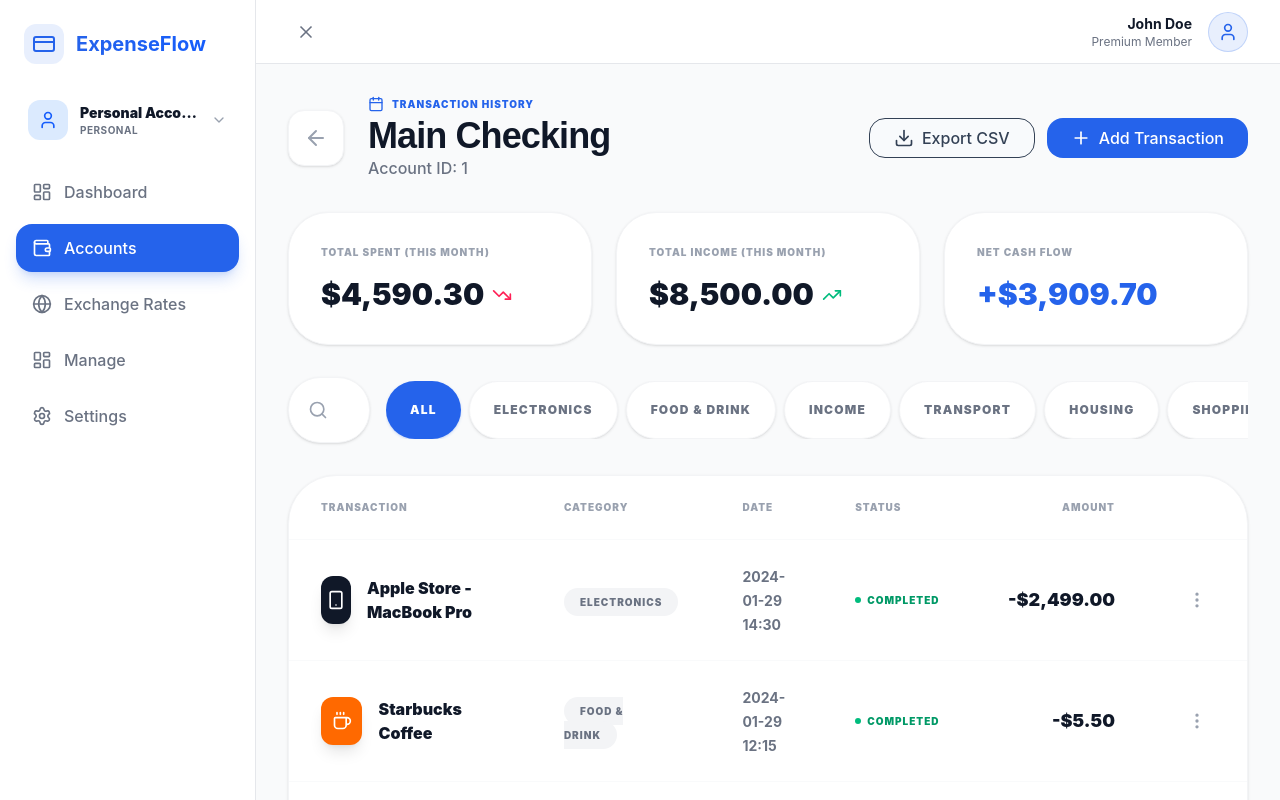
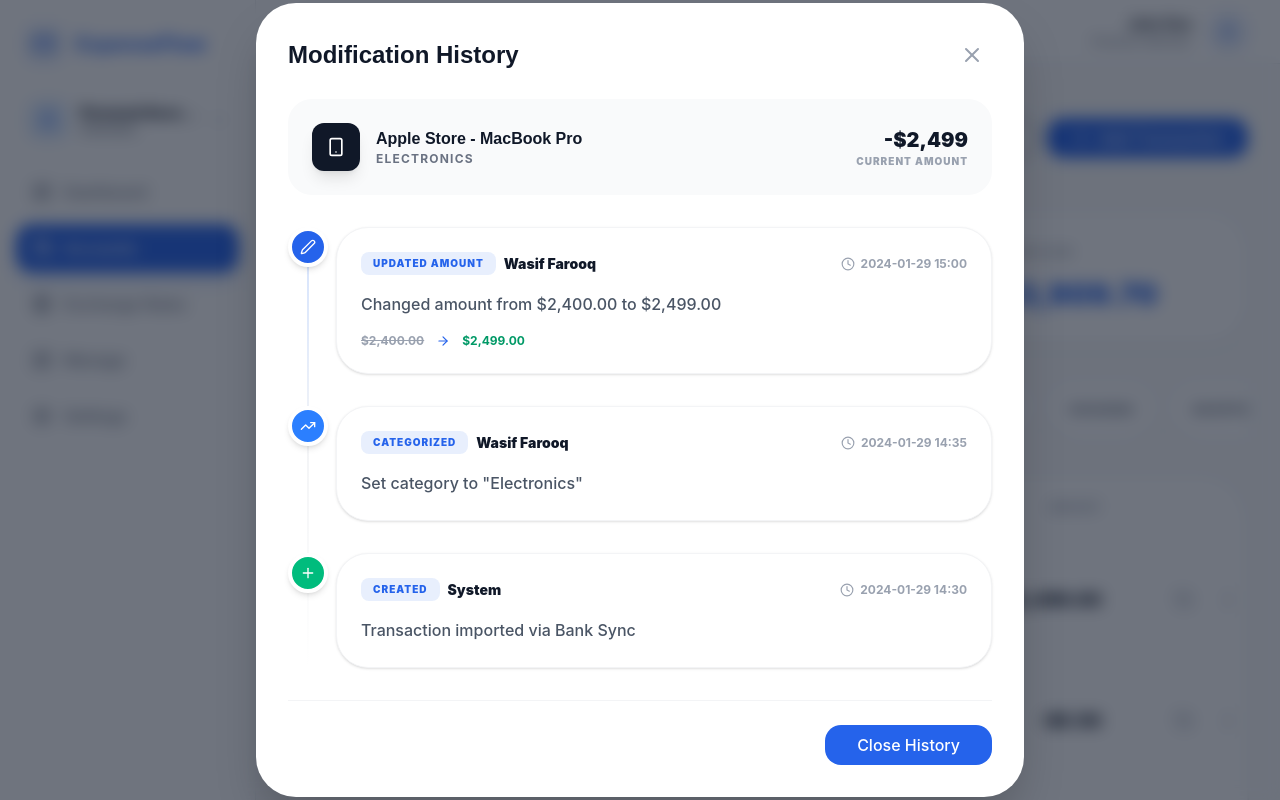
Before and after one commit to wasif-farooq/spendwise-admin, a React (Vite) app: page /accounts/1/transactions in a window 1280 px wide. Both pictures are taken after a click on the button 1197 px from the left and 600 px from the top of the page. Shown: the top 800 px of the page. Built offline with nearby package versions, Linux system fonts and the light colour scheme.

Commit message:
feat: created modification history

```diff
--- a/src/pages/TransactionsPage/index.tsx
+++ b/src/pages/TransactionsPage/index.tsx
@@ -15,9 +15,14 @@
     Smartphone,
     MoreVertical,
     Calendar,
-    Plus
+    Plus,
+    History,
+    Clock,
+    ArrowRight,
+    Edit2
 } from 'lucide-react';
 import { Button } from '../../components/Button';
+import { Modal } from '../../components/Modal';
 
 interface Transaction {
     id: string;
@@ -116,6 +121,35 @@
     const navigate = useNavigate();
     const [searchQuery, setSearchQuery] = useState('');
     const [selectedCategory, setSelectedCategory] = useState('All');
+    const [isHistoryModalOpen, setIsHistoryModalOpen] = useState(false);
+    const [selectedTransaction, setSelectedTransaction] = useState<Transaction | null>(null);
+
+    const MOCK_HISTORY = [
+        {
+            id: 'h1',
+            date: '2024-01-29 15:00',
+            user: 'Wasif Farooq',
+            action: 'Updated Amount',
+            details: 'Changed amount from $2,400.00 to $2,499.00',
+            type: 'update'
+        },
+        {
+            id: 'h2',
+            date: '2024-01-29 14:35',
+            user: 'Wasif Farooq',
+            action: 'Categorized',
+            details: 'Set category to "Electronics"',
+            type: 'category'
+        },
+        {
+            id: 'h3',
+            date: '2024-01-29 14:30',
+            user: 'System',
+            action: 'Created',
+            details: 'Transaction imported via Bank Sync',
+            type: 'create'
+        }
+    ];
 
     const filteredTransactions = useMemo(() => {
         return MOCK_TRANSACTIONS.filter(t => {
@@ -272,9 +306,21 @@
                                             </span>
                                         </td>
                                         <td className="px-8 py-6 text-right">
-                                            <button className="p-2 text-gray-400 hover:text-primary transition-colors">
-                                                <MoreVertical size={20} />
-                                            </button>
+                                            <div className="flex items-center justify-end gap-2">
+                                                <button
+                                                    onClick={() => {
+                                                        setSelectedTransaction(t);
+                                                        setIsHistoryModalOpen(true);
+                                                    }}
+                                                    className="p-2 text-gray-400 hover:text-primary hover:bg-primary/5 rounded-xl transition-all"
+                                                    title="Modification History"
+                                                >
+                                                    <History size={20} />
+                                                </button>
+                                                <button className="p-2 text-gray-400 hover:text-primary hover:bg-primary/5 rounded-xl transition-all">
+                                                    <MoreVertical size={20} />
+                                                </button>
+                                            </div>
                                         </td>
                                     </motion.tr>
                                 ))}
@@ -293,6 +339,78 @@
                     </div>
                 )}
             </div>
+
+            {/* Modification History Modal */}
+            <Modal
+                isOpen={isHistoryModalOpen}
+                onClose={() => setIsHistoryModalOpen(false)}
+                title="Modification History"
+                maxWidth="max-w-3xl"
+            >
+                <div className="space-y-8">
+                    {selectedTransaction && (
+                        <div className="bg-gray-50 p-6 rounded-3xl flex items-center justify-between">
+                            <div className="flex items-center gap-4">
+                                <div className={`h-12 w-12 rounded-xl flex items-center justify-center text-white shadow-lg ${selectedTransaction.color}`}>
+                                    <selectedTransaction.icon size={20} />
+                                </div>
+                                <div>
+                                    <h4 className="font-black text-gray-900">{selectedTransaction.description}</h4>
+                                    <p className="text-xs font-bold text-gray-500 uppercase tracking-widest">{selectedTransaction.category}</p>
+                                </div>
+                            </div>
+                            <div className="text-right">
+                                <p className="text-xl font-black text-gray-900">
+                                    {selectedTransaction.type === 'income' ? '+' : '-'}${selectedTransaction.amount.toLocaleString()}
+                                </p>
+                                <p className="text-[10px] font-black text-gray-400 uppercase tracking-widest">Current Amount</p>
+                            </div>
+                        </div>
+                    )}
+
+                    <div className="relative space-y-8 before:absolute before:inset-0 before:ml-5 before:-translate-x-px before:h-full before:w-0.5 before:bg-gradient-to-b before:from-primary/20 before:via-gray-100 before:to-transparent">
+                        {MOCK_HISTORY.map((item) => (
+                            <div key={item.id} className="relative flex items-start gap-6 pl-12 group">
+                                <div className={`absolute left-0 h-10 w-10 rounded-full border-4 border-white shadow-md flex items-center justify-center transition-transform group-hover:scale-110 ${item.type === 'create' ? 'bg-emerald-500 text-white' :
+                                    item.type === 'category' ? 'bg-blue-500 text-white' : 'bg-primary text-white'
+                                    }`}>
+                                    {item.type === 'create' ? <Plus size={16} /> :
+                                        item.type === 'category' ? <TrendingUp size={16} /> : <Edit2 size={16} />}
+                                </div>
+                                <div className="flex-1 bg-white border border-gray-100 p-6 rounded-[2rem] shadow-sm hover:shadow-md transition-all">
+                                    <div className="flex flex-col sm:flex-row sm:items-center justify-between gap-2 mb-4">
+                                        <div className="flex items-center gap-2">
+                                            <span className="px-3 py-1 bg-primary/10 text-primary text-[10px] font-black uppercase tracking-widest rounded-lg">
+                                                {item.action}
+                                            </span>
+                                            <span className="text-sm font-black text-gray-900">{item.user}</span>
+                                        </div>
+                                        <div className="flex items-center gap-1.5 text-gray-400">
+                                            <Clock size={14} />
+                                            <span className="text-xs font-bold">{item.date}</span>
+                                        </div>
+                                    </div>
+                                    <p className="text-gray-600 font-medium leading-relaxed">{item.details}</p>
+
+                                    {item.type === 'update' && (
+                                        <div className="mt-4 flex items-center gap-3 text-xs font-bold">
+                                            <span className="text-gray-400 line-through">$2,400.00</span>
+                                            <ArrowRight size={14} className="text-primary" />
+                                            <span className="text-emerald-600">$2,499.00</span>
+                                        </div>
+                                    )}
+                                </div>
+                            </div>
+                        ))}
+                    </div>
+
+                    <div className="pt-6 border-t border-gray-100 flex justify-end">
+                        <Button onClick={() => setIsHistoryModalOpen(false)} className="rounded-2xl px-8">
+                            Close History
+                        </Button>
+                    </div>
+                </div>
+            </Modal>
         </motion.div>
     );
 };
```
